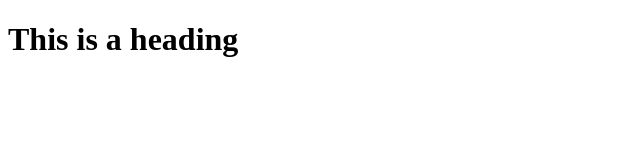
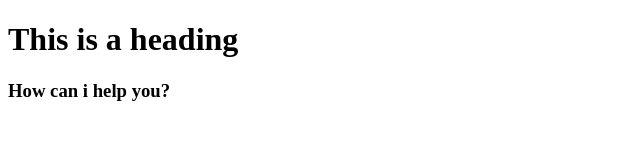
Before and after one commit to Md-Foisal/my-first, a plain HTML site: page index.html in a window 1280 px wide. Shown: the whole page, without its empty margins (0-640 px from the left). Drawn offline with Linux system fonts and the light colour scheme.

Commit message:
learn github

```diff
--- a/index.html
+++ b/index.html
@@ -8,5 +8,6 @@
 </head>
 <body>
     <h1>This is a heading</h1>
+    <h3>How can i help you?</h3>
 </body>
 </html>
```
